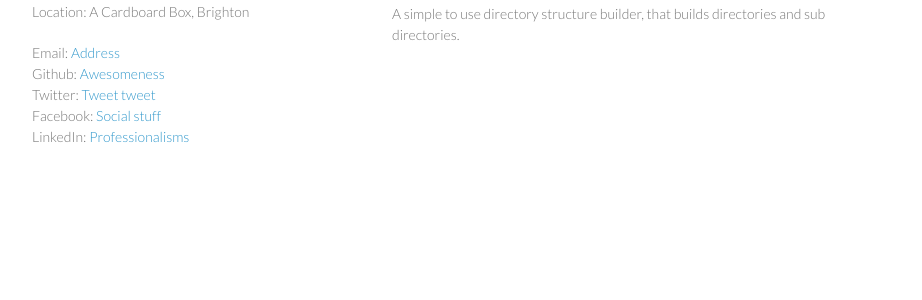
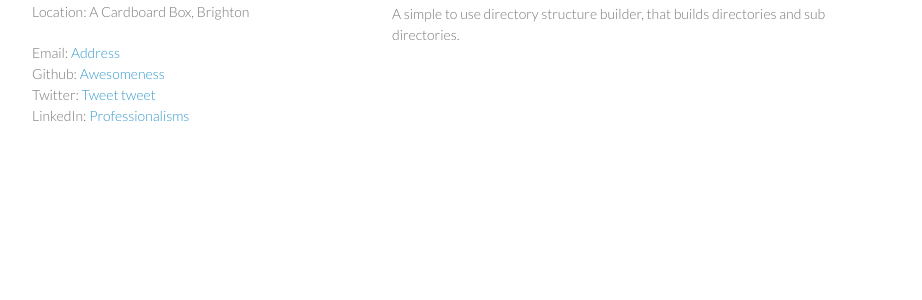
Before and after one commit to benSlaughter/benSlaughter.github.io, a Jekyll site: the page built from index.md, in a window 1280 px wide. Shown: the part 487-787 px from the top of the page, without its empty margins (178-1100 px from the left). Built offline with Jekyll 4.4.1, drawn with Linux system fonts in a browser that asks for light colours; nearby versions of some CDN libraries; Markdown is read by kramdown in place of the engine named in the settings.

Commit message:
removed facebook, because, well, it's a bit shit isn't it

```diff
--- a/_layouts/index.html
+++ b/_layouts/index.html
@@ -26,7 +26,6 @@
           <label>Email: </label><a href="{{ site.path }}/contact/email">Address</a><br>
           <label>Github: </label><a href="{{ site.path }}/contact/github">Awesomeness</a><br>
           <label>Twitter: </label><a href="{{ site.path }}/contact/twitter">Tweet tweet</a><br>
-          <label>Facebook: </label><a href="http://www.facebook.com/vagrant.slaughter">Social stuff</a><br>
           <label>LinkedIn: </label><a href="{{ site.path }}/contact/linkedin">Professionalisms</a><br>
         </p>
       </header>
```
